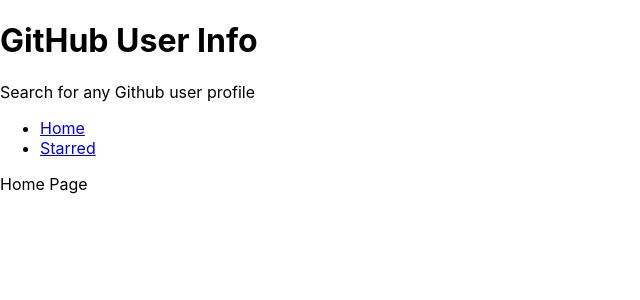
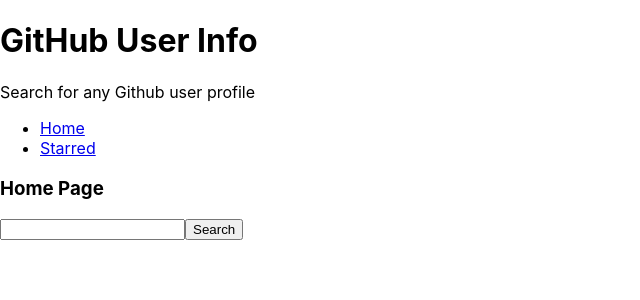
Before and after one commit to SanjayRai98/github-user-info, a React (Create React App) app: page / in a window 1280 px wide. Shown: the top 300 px of the page, without its empty margins (0-640 px from the left). Built offline with nearby package versions, Linux system fonts and the light colour scheme.

Commit message:
added the dynamic search to fetch data

```diff
--- a/src/pages/Home.jsx
+++ b/src/pages/Home.jsx
@@ -1,5 +1,32 @@
+import { useState } from 'react';
+
 const Home = () => {
-  return <div>Home Page</div>;
+  const [searchStr, setSearchStr] = useState('');
+
+  const onSearchValueChange = ev => {
+    setSearchStr(ev.target.value);
+  };
+
+  const onsearch = async ev => {
+    ev.preventDefault();
+
+    //const response = await fetch('https://api.github.com/users/SanjayRai98');
+
+    const response = await fetch(`https://api.github.com/users/${searchStr}`);
+    const body = await response.json();
+
+    console.log(body);
+  };
+
+  return (
+    <div>
+      <h3>Home Page</h3>
+      <form action="" onSubmit={onsearch}>
+        <input type="text" value={searchStr} onChange={onSearchValueChange} />
+        <button type="submit">Search</button>
+      </form>
+    </div>
+  );
 };
 
 export default Home;
```
